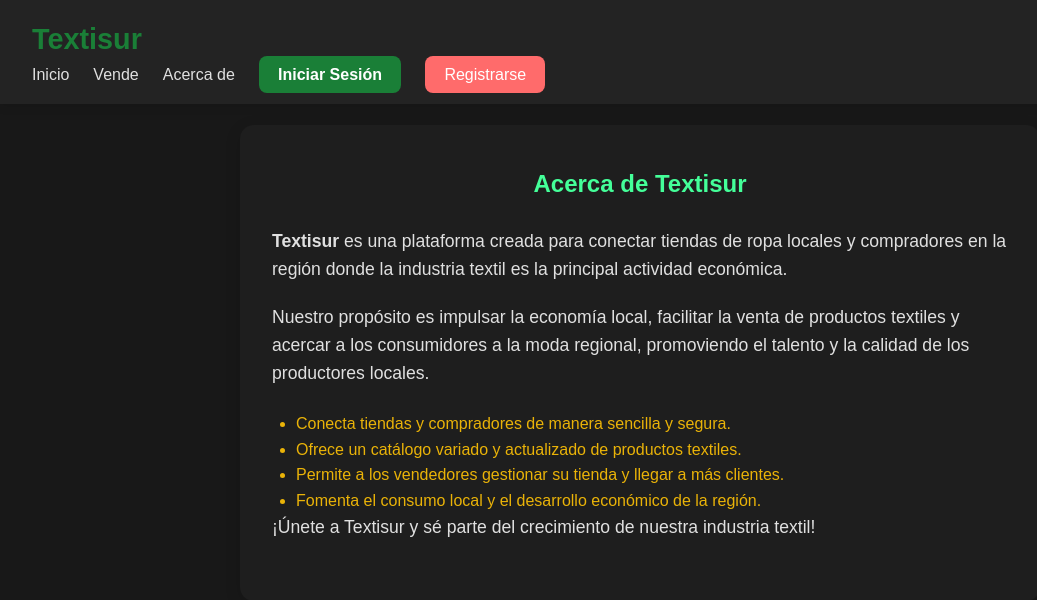
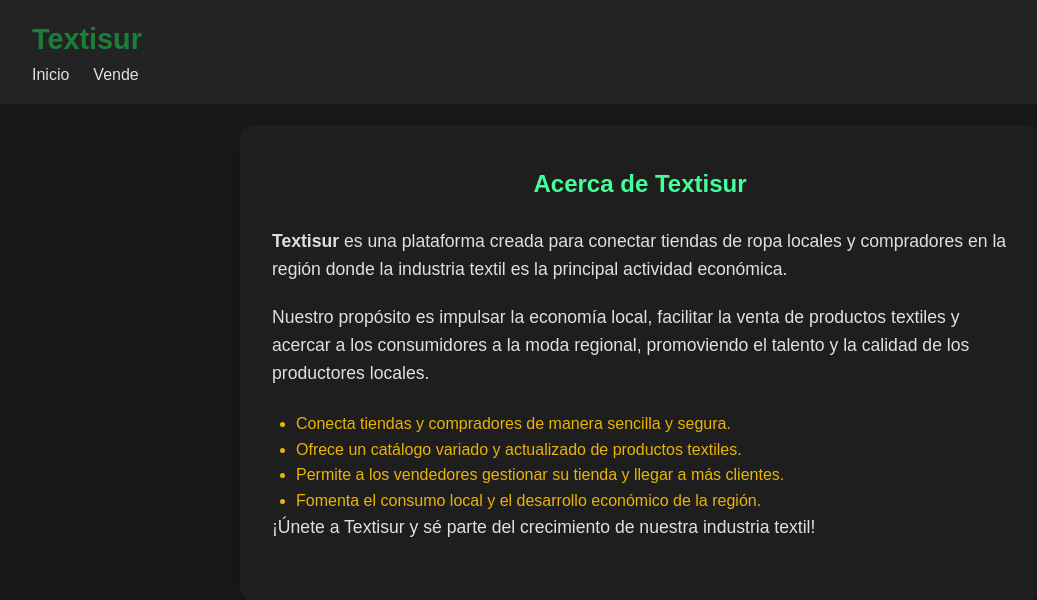
Before and after one commit to elcalebItsur/U4_EntregaFinal, a PHP site: page /acerca.php in a window 1280 px wide. Shown: the top 600 px of the page, without its empty margins (0-1037 px from the left). Run offline with PHP 8.4, Linux system fonts and the light colour scheme; the visitor is signed in with stand-in values (Sample User, id 1).

Commit message:
cambios de tabla sugerido

```diff
--- a/js/modales.js
+++ b/js/modales.js
@@ -67,7 +67,7 @@
   document.getElementById('modal-carrito').style.display = 'flex';
   document.getElementById('modal-carrito-nombre').textContent = nombre;
   document.getElementById('modal-carrito-mensaje').textContent = '';
-  // Reemplaza el botón por un formulario tradicional
+
   const modal = document.getElementById('modal-carrito');
   const formId = 'form-agregar-carrito-modal';
   let form = document.getElementById(formId);
@@ -83,8 +83,8 @@
         <button type="button" onclick="document.getElementById('modal-carrito').style.display='none'" class="btn-secondary">Cancelar</button>
       </div>
     </form>`;
-  // Inserta el formulario en el modal
-  const oldBtns = document.getElementById('btn-confirmar-carrito')?.parentNode;
+
+    const oldBtns = document.getElementById('btn-confirmar-carrito')?.parentNode;
   if (oldBtns) oldBtns.innerHTML = '';
   document.getElementById('modal-carrito-mensaje').insertAdjacentHTML('afterend', formHtml);
 }
--- a/vistas/acerca.php
+++ b/vistas/acerca.php
@@ -8,7 +8,6 @@
 	<link rel="stylesheet" href="../css/acerca.css" />
 </head>
 <body>
-	<!-- Reemplazar solo la parte del header (desde <header> hasta </header>) con este código: -->
 <header>
     <div class="header-content">
         <h1 class="logo" onclick="location.href='index.php'">Textisur</h1>
@@ -16,7 +15,6 @@
             <ul>
                 <li><a href="index.php">Inicio</a></li>
                 <li><a href="about.php">Vende</a></li>
-                <li><a href="acerca.php" class="btn-accent">Acerca de</a></li>
                 <?php if (isset($_SESSION['usuario'])): ?>
                     <?php if (isset($_SESSION['tipo']) && $_SESSION['tipo'] === 'Vendedor'): ?>
                         <li><a href="admin_tienda.php" class="btn-primary">Administrar Tienda</a></li>
@@ -36,8 +34,6 @@
                         </button>
                     </li>
                 <?php else: ?>
-                    <li><a href="login.php" class="btn-primary">Iniciar Sesión</a></li>
-                    <li><a href="register.php" class="btn-secondary">Registrarse</a></li>
                 <?php endif; ?>
             </ul>
         </nav>
--- a/vistas/cart.php
+++ b/vistas/cart.php
@@ -10,7 +10,6 @@
 $usuario_id = $_SESSION['usuario_id'];
 $mensaje = '';
 
-// Agregar producto al carrito SOLO por formulario tradicional (sin AJAX)
 if ($_SERVER['REQUEST_METHOD'] === 'POST' && isset($_POST['agregar']) && isset($_POST['productoId'])) {
     $producto_id = intval($_POST['productoId']);
     $cantidad = isset($_POST['cantidad']) ? max(1, intval($_POST['cantidad'])) : 1;
@@ -49,7 +48,6 @@
     <title>Carrito - Textisur</title>
     <link rel="stylesheet" href="../css/main.css" />
     <link rel="stylesheet" href="../css/cart.css" />
-    <link rel="stylesheet" href="https://cdnjs.cloudflare.com/ajax/libs/font-awesome/6.5.0/css/all.min.css"/>
 </head>
 <body>
     <?php include 'header.php'; ?>
```
Also changed, not shown: vistas/mis_compras.php (+7 -4 lines), assets/images/prod_683791a1e7f6c.webp (added), assets/images/prod_6837a422e145d.webp (added), assets/images/short.webp (added), css/register.css (line endings or trailing spaces).
